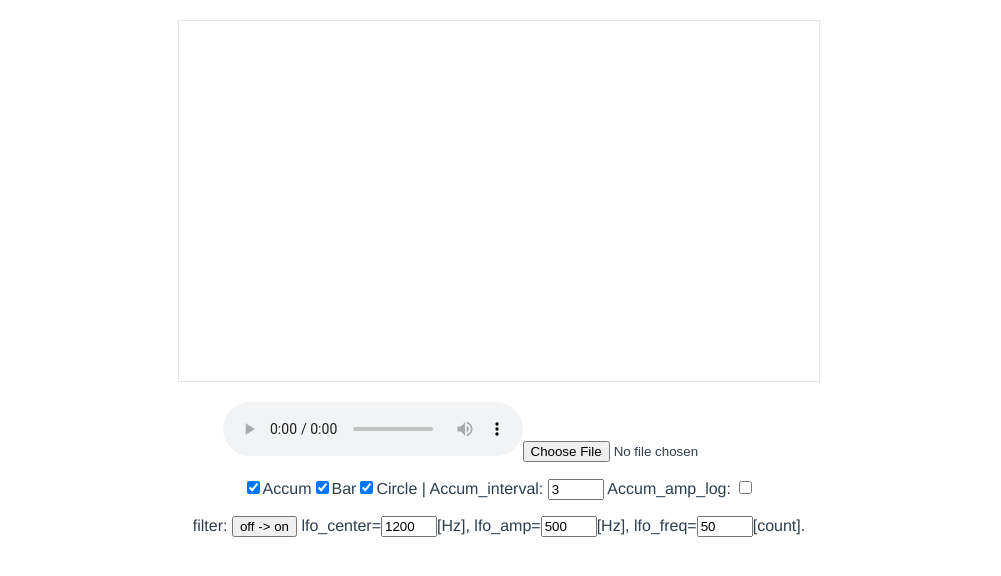
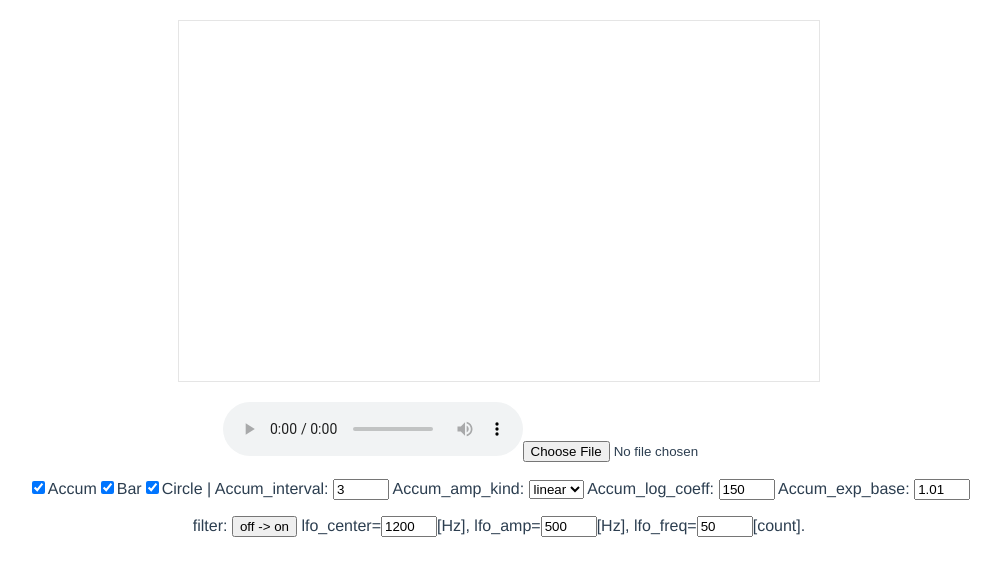
Before and after one commit to 00sk0/vue_audio, a Vue app: page / in a window 1280 px wide. Shown: the top 576 px of the page, without its empty margins (141-1142 px from the left). Built offline with nearby package versions, Linux system fonts and the light colour scheme; the HTML template or start-up script is replaced by a standard one.

Commit message:
update: exponential

```diff
--- a/src/components/Visualizer.vue
+++ b/src/components/Visualizer.vue
@@ -14,7 +14,13 @@
         </span>
         |
         Accum_interval: <input type="number" min="0" v-model="components[0].cont.interval">
-        Accum_amp_log: <input type="checkbox" v-model="components[0].cont.f_amp_log">
+        Accum_amp_kind: <select v-model="components[0].cont.amp_kind">
+          <option selected>linear</option>
+          <option>log</option>
+          <option>exp</option>
+        </select>
+        Accum_log_coeff: <input type="number" min="0" v-model="components[0].cont.log_coeff">
+        Accum_exp_base: <input type="number" min="1.001" max="1.1" v-model="components[0].cont.exp_base" step="0.001">
       </p>
       <p>filter:
         <button v-on:click="toggle">{{(filtering ? "on" : "off") + " -> " + (!filtering ? "on" : "off")}}</button>
--- a/src/components/lib/spectrum_accum.js
+++ b/src/components/lib/spectrum_accum.js
@@ -8,7 +8,9 @@ export default class extends Component {
     this.accum = [];
 
     this.span = 3;
-    this.f_amp_log = false;
+    this.amp_kind = "linear";
+    this.log_coeff = 150;
+    this.exp_base = 1.01;
   }
   init(args) {
     super.init(args);
@@ -54,10 +56,17 @@ export default class extends Component {
           const [p,q] = [this.pos[i],this.pos[i+1]];
           const pw = (() => {
             const w = this.accum[ih][i];
-            if(this.f_amp_log) {
-              const p = 5;
-              return Math.log(w/p + 1) / Math.log(255/p + 1);
-            } else { return w / 255; }
+            switch (this.amp_kind) {
+              case "linear": { return w / 255; }
+              case "log": {
+                const p = Math.pow(1.1, this.log_coeff);
+                return Math.log(w/p + 1) / Math.log(255/p + 1);
+              }
+              case "exp": {
+                const base = this.exp_base;
+                return Math.pow(base, w-255);
+              }
+            }
           })();
           this.ctx.fillStyle=`hsla(${205 + pw * 60},60%,60%,${pw})`;
           this.ctx.fillRect(p,h,q-p,(this.height/this.cells));
```
Also changed, not shown: 1 other file (tests, documents, lock files or other folders).
